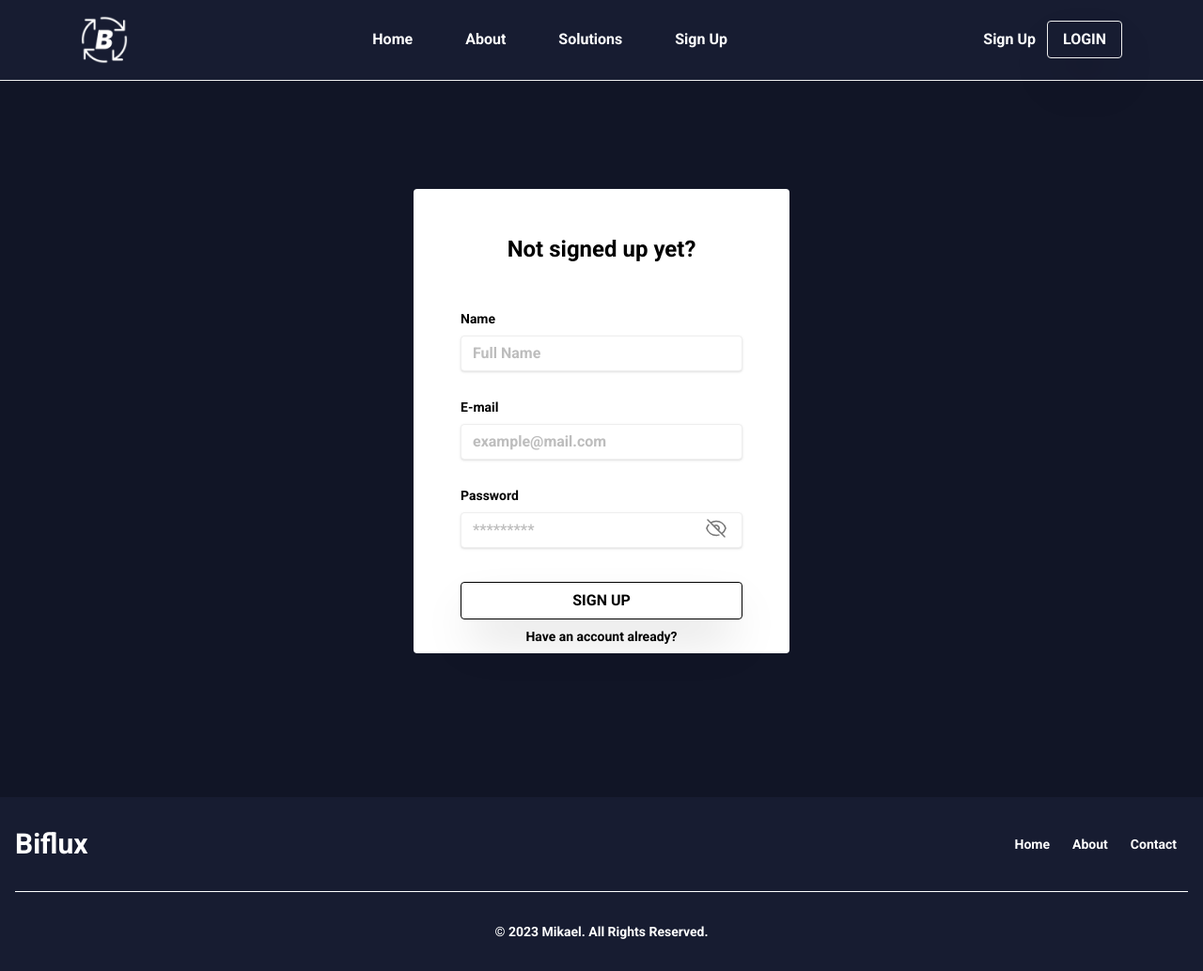
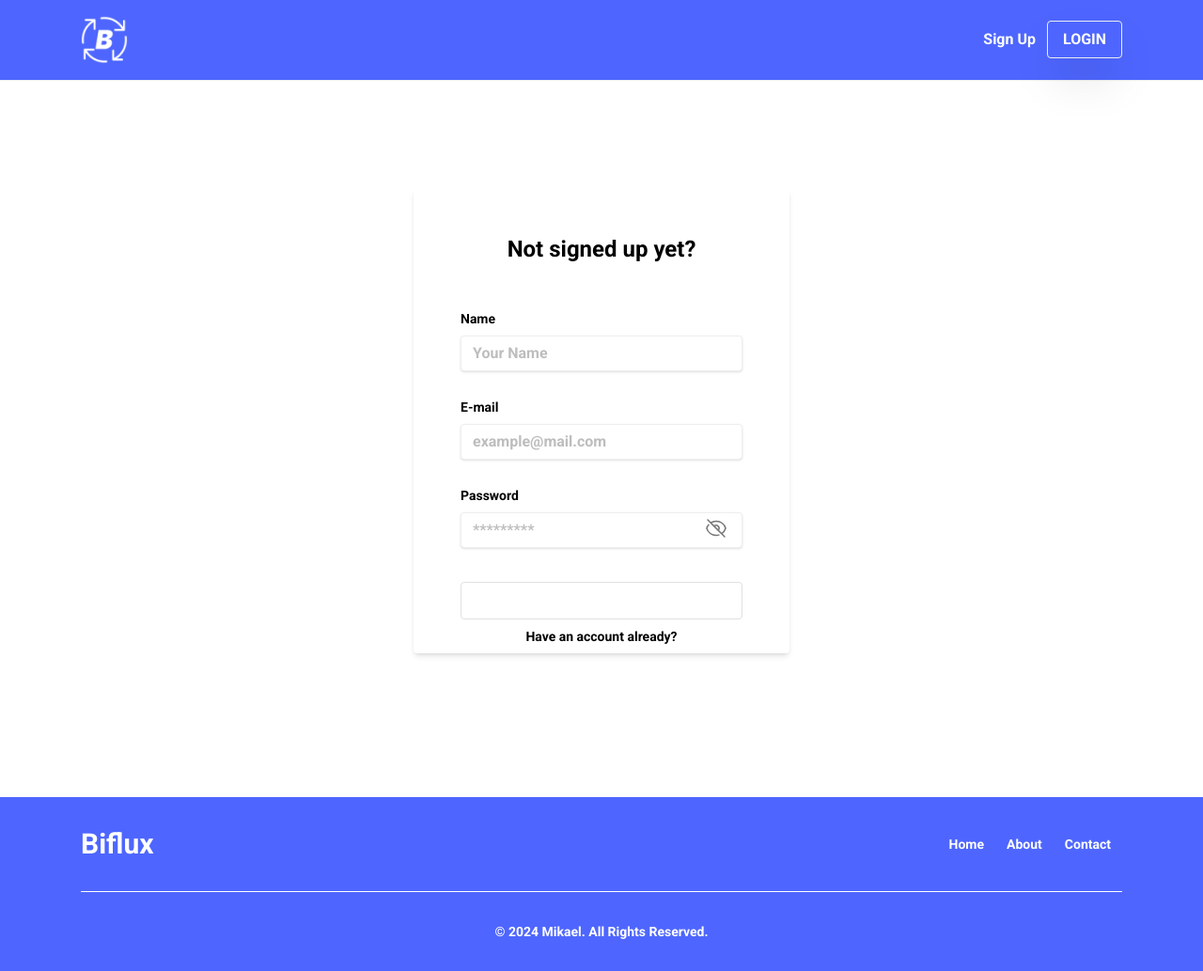
Before and after one commit to mkmuniz/Biflux, a Next.js app in the folder front/: page /sign-up in a window 1280 px wide. Shown: the whole page at 94% size. Built offline with nearby package versions, Linux system fonts and the light colour scheme; no server answers.

Commit message:
fix: create section & container components, change standard colors and hover

```diff
--- a/front/src/app/(auth-routes)/library/page.tsx
+++ b/front/src/app/(auth-routes)/library/page.tsx
@@ -1,4 +1,4 @@
-import { BilletsTable } from '@/components/Table';
+import { BilletsTable } from '@/components/Table/Billets';
 import React from 'react';
 
 export default function BilletsLibrary() {
--- /dev/null
+++ b/front/src/components/Container/Container.tsx
@@ -0,0 +1,12 @@
+interface ContainerProps {
+    children: React.ReactNode,
+    styles?: string,
+};
+
+export default function Container({ children, styles }: ContainerProps) {
+    return <>
+        <div className={`container mx-auto ${styles}`}>
+            {children}
+        </div>
+    </>;
+};
--- a/front/src/components/Footer/Footer.tsx
+++ b/front/src/components/Footer/Footer.tsx
@@ -1,28 +1,34 @@
 import Link from "next/link";
+import Section from "../Section/Section";
+import Container from "../Container/Container";
 
 export default function Footer() {
     return <>
-        <footer className="bg-standard w-full text-white">
+        <Section styles="bg-standard">
+            <Container>
+                <footer className="w-full text-white">
                     <div className="w-full mx-auto p-4 md:py-8">
                         <div className="sm:flex sm:items-center sm:justify-between">
-                    <Link href="/home" className="flex items-center mb-4 sm:mb-0 space-x-3 text-3xl font-bold">
+                            <Link href="/" className="flex items-center mb-4 sm:mb-0 space-x-3 text-3xl font-bold">
                                 Biflux
                             </Link>
                             <ul className="flex flex-wrap items-center mb-6 text-sm font-medium sm:mb-0">
                                 <li>
-                            <Link href="/home" className="block py-2 px-3 hover:text-blue-gray-200 transition-all" aria-current="page">Home</Link>
+                                    <Link href="/" className="block py-2 px-3 hover:text-gray-100 transition-all" aria-current="page">Home</Link>
                                 </li>
                                 <li>
-                            <Link href="#about" className="block py-2 px-3 hover:text-blue-gray-200 transition-all" aria-current="page">About</Link>
+                                    <Link href="#about" className="block py-2 px-3 hover:text-gray-100 transition-all" aria-current="page">About</Link>
                                 </li>
                                 <li>
-                            <Link href="https://www.linkedin.com/in/mikael-muniz-ribeiro-5764961a3/" className="block py-2 px-3 hover:text-blue-gray-200 transition-all" aria-current="page">Contact</Link>
+                                    <Link href="https://www.linkedin.com/in/mikael-muniz-ribeiro-5764961a3/" className="block py-2 px-3 hover:text-gray-100 transition-all" aria-current="page">Contact</Link>
                                 </li>
                             </ul>
                         </div>
                         <hr className="my-6 sm:mx-auto border-white lg:my-8" />
-                <span className="block text-sm sm:text-center">© 2023 <a href="https://flowbite.com/" className="hover:underline">Mikael</a>. All Rights Reserved.</span>
+                        <span className="block text-sm sm:text-center">© 2024 <a href="https://github.com/mkmuniz" className="hover:underline">Mikael</a>. All Rights Reserved.</span>
                     </div>
                 </footer>
+            </Container>
+        </Section>
     </>;
 };
--- a/front/src/components/NavBar/NavBar.tsx
+++ b/front/src/components/NavBar/NavBar.tsx
@@ -1,8 +1,10 @@
 "use client"
+
+import React, { Key, useEffect, useState } from "react";
 
 import Image from "next/image";
 import Link from "next/link";
-import React, { Key, useState } from "react";
+
 import NavLink from "./NavLink";
 
 interface Link {
@@ -15,11 +17,20 @@ interface NavBar {
 };
 
 interface NavLinks {
-    list: Link[]
+    list: Link[],
+    isOpen: boolean,
 };
 
 export default function NavBar({ navLinks }: NavBar) {
     const [isOpen, setOpen] = useState(false);
+
+    useEffect(() => {
+        if (isOpen) {
+            document.body.classList.add('overflow-hidden');
+        } else {
+            document.body.classList.remove('overflow-hidden');
+        }
+    }, [isOpen]);
 
     return <>
         <nav className="bg-standard fixed w-full z-20 top-0 start-0 border-b border-gray-200 font-bold">
@@ -28,29 +39,34 @@ export default function NavBar({ navLinks }: NavBar) {
                     <Image src="/logo.png" width={50} height={50} alt="logo" />
                 </NavLink>
                 <div className="flex md:order-2 space-x-3 md:space-x-0 rtl:space-x-reverse">
-                    <NavLink href="/sign-up" styles="sm:block hidden py-2 px-3 text-white hover:text-blue-gray-200 transition-all" description="Sign Up" />
-                    <NavLink href="/login" styles="flex items-center justify-center text-white relative h-[40px] w-20 overflow-hidden border rounded px-3 shadow-2xl transition-all before:absolute before:bottom-0 before:left-0 before:top-0 before:z-0 before:h-full before:w-0 before:bg-yellow-standard before:transition-all before:duration-500 hover:text-black hover:before:left-0 hover:before:w-full">
+                    <NavLink href="/sign-up" styles="sm:block hidden py-2 px-3 text-white hover:text-gray-100 transition-all" description="Sign Up" />
+                    <NavLink href="/login" styles="flex items-center justify-center text-white relative h-[40px] w-20 overflow-hidden border rounded px-3 shadow-2xl transition-all before:absolute before:bottom-0 before:left-0 before:top-0 before:z-0 before:h-full before:w-0 before:bg-white before:transition-all before:duration-500 hover:text-standard hover:before:left-0 hover:before:w-full">
                         <span className="relative z-10">LOGIN</span>
                     </NavLink>
                     <button onClick={() => setOpen(!isOpen)} data-collapse-toggle="navbar-sticky" type="button" className="inline-flex items-center p-2 w-10 h-10 justify-center text-sm text-gray-500 rounded-lg md:hidden hover:bg-gray-100 focus:outline-none focus:ring-2 focus:ring-gray-200 dark:text-gray-400 dark:hover:bg-gray-700 dark:focus:ring-gray-600" aria-controls="navbar-sticky" aria-expanded="false">
-                        <span className="sr-only">Open main menu</span>
-                        <svg className="w-5 h-5" aria-hidden="true" xmlns="http://www.w3.org/2000/svg" fill="none" viewBox="0 0 17 14">
-                            <path stroke="currentColor" strokeLinecap="round" strokeLinejoin="round" strokeWidth="2" d="M1 1h15M1 7h15M1 13h15" />
-                        </svg>
+                        {isOpen ? (
+                            <svg className="w-6 h-6" xmlns="http://www.w3.org/2000/svg" fill="none" viewBox="0 0 24 24" stroke="currentColor">
+                                <path strokeLinecap="round" strokeLinejoin="round" strokeWidth="2" d="M6 18L18 6M6 6l12 12" />
+                            </svg>
+                        ) : (
+                            <svg className="w-6 h-6" xmlns="http://www.w3.org/2000/svg" fill="none" viewBox="0 0 24 24" stroke="currentColor">
+                                <path strokeLinecap="round" strokeLinejoin="round" strokeWidth="2" d="M4 6h16M4 12h16m-7 6h7" />
+                            </svg>
+                        )}
                     </button>
                 </div>
-                <div className={`items-center justify-between transition-all duration-500 ${isOpen ? 'visible' : 'hidden'} w-full md:flex md:w-auto md:order-1 text-white`} id="navbar-sticky">
-                    {<NavBarLinks list={navLinks} />}
+                <div className={`items-center justify-between transition-all duration-500 ${isOpen ? 'h-screen' : 'h-0'} w-full md:flex md:w-auto md:order-1 text-white`} id="navbar-sticky">
+                    {<NavBarLinks list={navLinks} isOpen={isOpen} />}
                 </div>
             </div>
         </nav>
     </>;
 };
 
-const NavBarLinks = ({ list }: NavLinks) => {
-    return <ul className={`flex flex-col p-4 md:p-0 mt-4 font-medium border border-gray-100 rounded-lg md:space-x-8 md:flex-row md:mt-0 md:border-0`}>
+const NavBarLinks = ({ list, isOpen }: NavLinks) => {
+    return <ul className={`flex flex-col text-center items-center justify-center p-4 md:p-0 mt-4 font-medium md:space-x-8 md:flex-row h-full`}>
         {list.map((link: Link, index: Key) => {
-            return <NavLink key={index} href={link.href} description={link.description} styles={"block py-2 px-3 hover:text-blue-gray-200 transition-all"} />
+            return <NavLink key={index} href={link.href} description={link.description} styles={`block py-2 px-3 hover:text-gray-100 transition-all ${isOpen ? 'text-xl' : 'text-[0px]'}`} />
         })}
     </ul>
 };
--- /dev/null
+++ b/front/src/components/Section/Section.tsx
@@ -0,0 +1,12 @@
+interface SectionProps {
+    children: React.ReactNode,
+    styles?: string,
+};
+
+export default function Section({ children, styles }: SectionProps) {
+    return <>
+        <section className={styles}>
+            {children}
+        </section>
+    </>;
+};
--- a/front/src/components/SignIn/SignIn.tsx
+++ b/front/src/components/SignIn/SignIn.tsx
@@ -55,8 +55,8 @@ export default function LoginForm() {
     }
 
     return (
-        <div className="w-full h-screen flex items-center justify-center sm:mt-12 sm:bg-standard-dark bg-white">
-            <div className="sm:min-w-[400px] sm:min-h-[500px] bg-white grid items-center justify-center rounded">
+        <div className="w-full h-screen flex items-center justify-center sm:mt-12 bg-white">
+            <div className="sm:min-w-[400px] sm:min-h-[500px] bg-white grid items-center justify-center rounded sm:shadow-md">
                 <form className="px-8" onSubmit={handleSubmit(handleSignIn)}>
                     <div className="flex items-center justify-center h-32">
                         <span className="text-black font-bold text-center text-2xl">
@@ -101,12 +101,12 @@ export default function LoginForm() {
                     <p className="sm:text-xl font-bold text-red-500 mt-3 mb-3">{error}</p>
                     <div className="flex items-center justify-between flex-col">
                         <div className="w-full">
-                            <ButtonSubmit styles="flex items-center font-bold justify-center w-full text-black relative h-[40px] overflow-hidden border border-black rounded px-3 shadow-2xl transition-all before:absolute before:bottom-0 before:left-0 before:top-0 before:z-0 before:h-full before:w-0 before:bg-yellow-standard before:transition-all before:duration-500 hover:text-black hover:before:left-0 hover:before:w-full" method="submit">
+                            <ButtonSubmit styles="flex items-center font-bold justify-center w-full text-black relative h-[40px] overflow-hidden border border-gray-300 rounded px-3 transition-all before:absolute before:bottom-0 before:left-0 before:top-0 before:z-0 before:h-full before:w-0 before:bg-standard before:transition-all before:duration-500 hover:text-black hover:before:left-0 hover:before:w-full hover:text-white" method="submit">
                                 <span className="relative z-10">LOGIN</span>
                             </ButtonSubmit>
                         </div>
                         <div className="p-6">
-                            <Link className="inline-block align-baseline font-bold hover:text-blue-gray-300 transition-all text-sm text-black hover:text-blue-hover" href="/sign-up">
+                            <Link className="inline-block align-baseline font-bold hover:text-blue-gray-100 transition-all text-sm text-black hover:text-blue-hover" href="/sign-up">
                                 Don't have an account?
                             </Link>
                         </div>
--- a/front/src/components/SignUp/SignUp.tsx
+++ b/front/src/components/SignUp/SignUp.tsx
@@ -45,8 +45,8 @@ export default function SignUpForm() {
     };
 
     return (
-        <div className="h-screen flex items-center justify-center sm:mt-12 sm:bg-standard-dark bg-white">
-            <div className="sm:min-w-[400px] flex bg-white rounded items-center justify-center">
+        <div className="h-screen flex items-center justify-center sm:mt-12 bg-white">
+            <div className="sm:min-w-[400px] flex bg-white rounded items-center justify-center sm:shadow-md">
                 <form className="px-8" onSubmit={handleSubmit(handleSignUp)}>
                     <div className="flex items-center justify-center h-32">
                         <span className="text-black font-bold text-center text-2xl w-full">
@@ -65,10 +65,10 @@ export default function SignUpForm() {
                                 },
                                 required: 'Name is required'
                             })}
-                            className={`shadow appearance-none sm:min-w-[300px] ${errors.name ? 'border-red-400' : ''} border rounded w-full py-2 px-3 text-gray-700 mb-3 leading-tight focus:outline-none focus:shadow-outline`}
+                            className={`shadow appearance-none min-w-[300px] ${errors.name ? 'border-red-400' : ''} border rounded w-full py-2 px-3 text-gray-700 mb-3 leading-tight focus:outline-none focus:shadow-outline`}
                             id="name"
                             type="text"
-                            placeholder="Full Name"
+                            placeholder="Your Name"
                         />
                         {errors.name && <p className="text-red-500 text-[12px]">{errors.name.message}</p>}
                     </div>
@@ -97,7 +97,7 @@ export default function SignUpForm() {
                         </label>
                         <input
                             {...register("password", { required: 'Password is required' })}
-                            className="shadow sm:min-w-[300px] appearance-none border rounded w-full py-2 px-3 text-gray-700 mb-3 leading-tight focus:outline-none focus:shadow-outline"
+                            className="shadow min-w-[300px] appearance-none border rounded w-full py-2 px-3 text-gray-700 mb-3 leading-tight focus:outline-none focus:shadow-outline"
                             id="password"
                             type={showPassword ? "password" : "text"}
                             placeholder="*********"
@@ -115,10 +115,10 @@ export default function SignUpForm() {
                     </div>
                     {errorSignUp && <p className="text-xl font-bold text-red-500 mb-10">{errorSignUp}</p>}
                     <div className="flex flex-col items-center justify-between">
-                        <ButtonSubmit method="submit" styles="flex items-center font-bold justify-center w-full text-black relative h-[40px] overflow-hidden border border-black rounded px-3 shadow-2xl transition-all before:absolute before:bottom-0 before:left-0 before:top-0 before:z-0 before:h-full before:w-0 before:bg-yellow-standard before:transition-all before:duration-500 hover:text-black hover:before:left-0 hover:before:w-full">
+                        <ButtonSubmit method="submit" styles="flex items-center font-bold justify-center w-full text-white relative h-[40px] overflow-hidden border border-gray-300 rounded px-3 transition-all before:absolute before:bottom-0 before:left-0 before:top-0 before:z-0 before:h-full before:w-0 before:bg-standard before:transition-all before:duration-500 hover:text-white hover:before:left-0 hover:before:w-full">
                             <span className="relative z-10">SIGN UP</span>
                         </ButtonSubmit>
-                        <Link className="m-2 inline-block align-baseline font-bold hover:text-blue-gray-300 transition-all text-sm text-black hover:text-blue-hover" href="/login">
+                        <Link className="m-2 inline-block align-baseline font-bold hover:text-blue-gray-100 transition-all text-sm text-black hover:text-blue-hover" href="/login">
                             Have an account already?
                         </Link>
                     </div>
--- a/front/src/components/Table/Billets.tsx
+++ b/front/src/components/Table/Billets.tsx
@@ -13,10 +13,10 @@ import {
     CardBody,
 } from "@material-tailwind/react";
 
-import TableRow from "./TableRow";
-import TableSearchInput from "./TableSearchInput";
+import TableRow from "./Row";
+import TableSearchInput from "./SearchInput";
 
-import ModalUpload from "../Modal/upload";
+import ModalUpload from "../Modal/Upload";
 
 interface Billet {
     img: string;
--- a/front/tailwind.config.ts
+++ b/front/tailwind.config.ts
@@ -14,7 +14,7 @@ const config: Config = withMT({
         outfit: ['Outfit', 'cursive'],
       },
       colors: {
-        'standard': '#171c31',
+        'standard': '#4E66FF',
         'standard-dark': '#111526',
         'yellow-standard': '#FFE03D',
         'yellow-hover': '#F2D338'
```
Also changed, not shown: front/src/app/(auth-routes)/layout.tsx (+5 -3 lines), front/src/components/Header/Home.tsx (+10 -3 lines), front/src/components/Solutions/Solutions.tsx (+8 -1 lines). Lines whose indentation alone changed are shown as unchanged.
